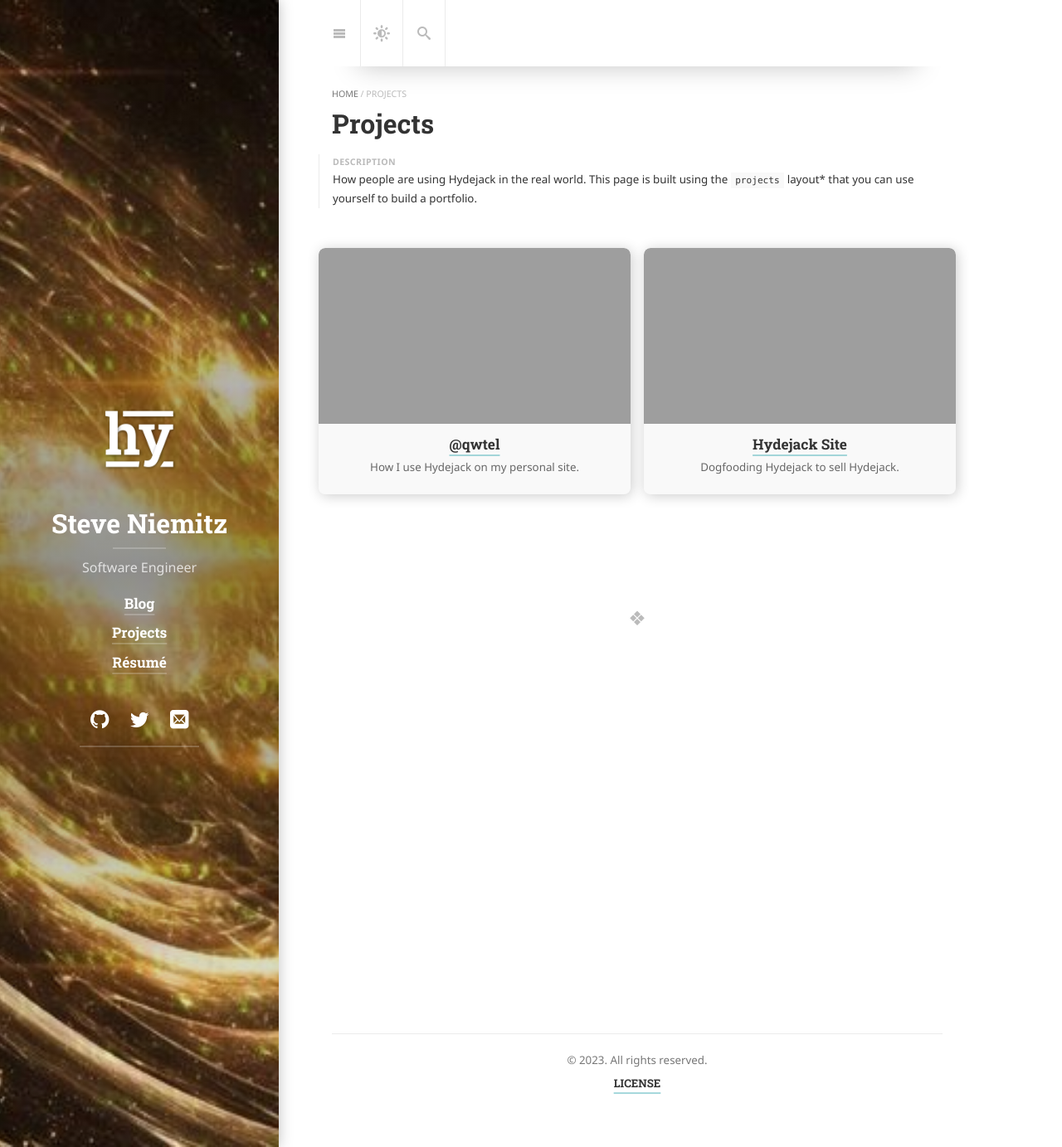
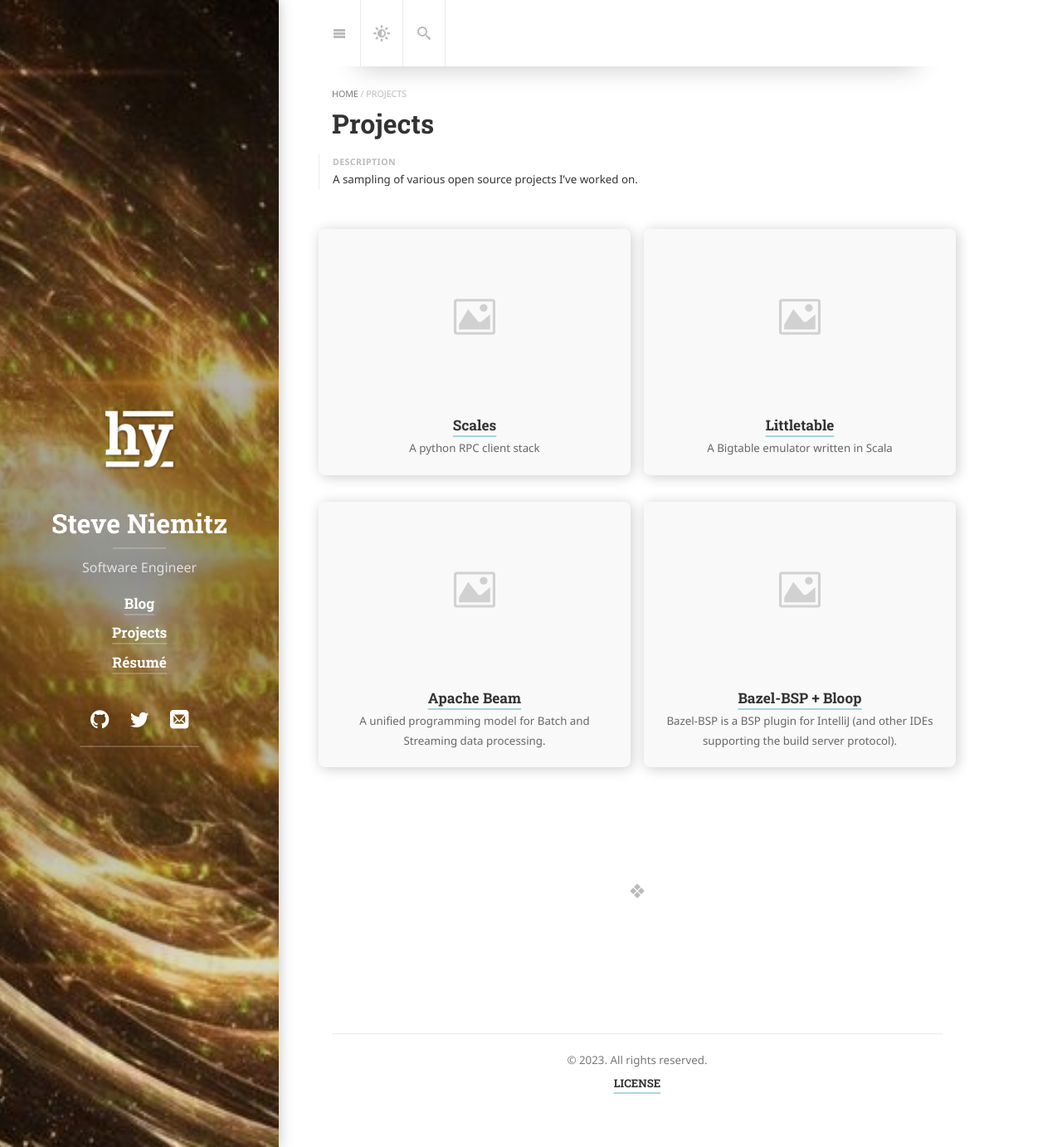
Before and after one commit to steveniemitz/steveniemitz.github.io, a Jekyll site: the page built from projects.md, in a window 1280 px wide and 1383 px high. Shown: the whole window at 83% size. Built offline with Jekyll 4.4.1, drawn with Linux system fonts in a browser that asks for light colours; cached includes are drawn as plain includes; nearby versions of some CDN libraries; some web fonts are replaced; library files that are not in the unit come from our copies.

Commit message:
projects

````diff
--- /dev/null
+++ b/_projects/bazel-bsp-bloop.md
@@ -0,0 +1,16 @@
+---
+layout: project
+title: 'Bazel-BSP + Bloop'
+caption: >
+  Bazel-BSP is a BSP plugin for IntelliJ (and other IDEs supporting the build server protocol).
+links:
+  - title: GitHub
+    url: https://github.com/JetBrains/bazel-bsp
+sitemap: false
+---
+
+Bazel-BSP is a BSP implementation for the bazel build tool.  Bazel-BSP + Bloop builds upon this by allowing
+users to export the project model to [Bloop](https://github.com/scalacenter/bloop), resulting in significantly faster compilations (at the expense of a possibly less accurate model import).
+
+In real-world use cases, projects imported via Bloop have rebuild times on the order of milliseconds, vs 1-5 seconds using
+bazel natively.
--- /dev/null
+++ b/_projects/beam.md
@@ -0,0 +1,20 @@
+---
+layout: project
+title: 'Apache Beam'
+caption: A unified programming model for Batch and Streaming data processing.
+links:
+  - title: GitHub
+    url: https://github.com/apache/beam
+sitemap: false
+---
+
+I am a committer on Apache Beam and have been contributing since 2017.  My areas of focus include:
+- The Dataflow Runner
+- Performance tuning
+- Debugging and Monitoring
+- IOs
+  - Avro
+  - BigQuery
+  - Bigtable
+
+See [GitHub](https://github.com/apache/beam/pulls?page=2&q=is%3Apr+author%3Asteveniemitz+is%3Aclosed) for a list of my PRs.
--- a/_projects/hydejack-site.md
+++ /dev/null
@@ -1,18 +0,0 @@
----
-layout: project
-title: 'Hydejack Site'
-caption: Dogfooding Hydejack to sell Hydejack.
-description: >
-  While Hydejack is built for personal sites, it's versatility allows it to be used a product page as well.
-date: '01-01-2016'
-image:
-  path: /assets/img/projects/hydejack-site.jpg
-  srcset:
-    1920w: /assets/img/projects/hydejack-site.jpg
-    960w:  /assets/img/projects/hydejack-site@0,5x.jpg
-    480w:  /assets/img/projects/hydejack-site@0,25x.jpg
-links:
-  - title: Link
-    url: https://hydejack.com/
-sitemap: false
----
--- /dev/null
+++ b/_projects/littletable.md
@@ -0,0 +1,13 @@
+---
+layout: project
+title: 'Littletable'
+caption: A Bigtable emulator written in Scala
+links:
+  - title: GitHub
+    url: https://github.com/steveniemitz/littletable
+sitemap: false
+---
+
+Littletable is a JVM based alternative to the Google-provided Bigtable emulator.  It aims to provide feature parity with the Bigtable API, more so than the Go emulator does.  For example, Littletable has full support for RE2 binary regexes, SINK filters, etc.
+
+Additionally, for JVM applications, Littletable is much simpler to set up and use than the Google version since it is a native JVM library and can run in-process.
--- a/_projects/qwtel.md
+++ /dev/null
@@ -1,39 +0,0 @@
----
-layout: project
-title: '@qwtel'
-caption: How I use Hydejack on my personal site.
-description: >
-  This is how I use Hydejack on my personal site.
-  Much of the development is informed from my experience of using it myself, creating a tight feedback loop.
-date: 1 Jun 2020
-image:
-  path: /assets/img/projects/qwtel.jpg
-  srcset:
-    1920w: /assets/img/projects/qwtel.jpg
-    960w:  /assets/img/projects/qwtel@0,5x.jpg
-    480w:  /assets/img/projects/qwtel@0,25x.jpg
-links:
-  - title: Link
-    url: https://qwtel.com/
-accent_color: '#4fb1ba'
-accent_image:
-  background: '#193747'
-theme_color: '#193747'
-sitemap: false
----
-
-For my personal site I've toned it down a bit. Instead of a flashy sidebar image, I chose a solid background color.
-However, I've given [certain](https://qwtel.com/projects/ducky-hunting/) [pages](https://qwtel.com/projects/blocky-blocks/) big sidebar images, and let Hydejack blend back to normal when the user navigates away.
-
-While I love the font used for Hydejack's headings, for my personal site I felt less of a need to control the typesetting.
-That's why I'm not using Google Fonts, and instead use whatever is the default for the reader's operating system.
-
-```yml
-google_fonts: false
-font:         false
-font_heading: false
-font_code:    false
-```
-
-The configuration I use to enable the system font on my site. Feel free to copy!
-{:.figcaption}
--- a/projects.md
+++ b/projects.md
@@ -3,7 +3,6 @@ layout: projects
 title: Projects
 show_collection: projects
 description: >
-  How people are using Hydejack in the real world.
-  This page is built using the `projects` layout* that you can use yourself to build a portfolio.
+  A sampling of various open source projects I've worked on.
 no_groups: true
 ---
````
Also changed, not shown: _projects/scales.md (added, +11 -0 lines).
